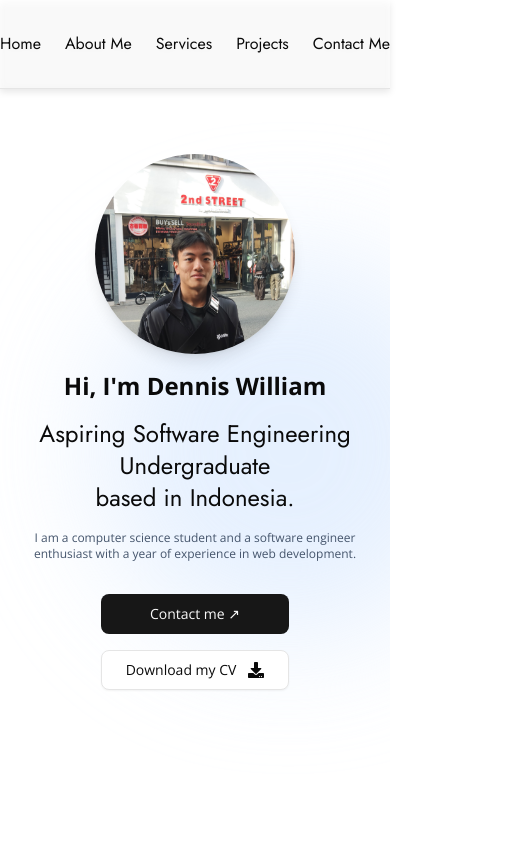
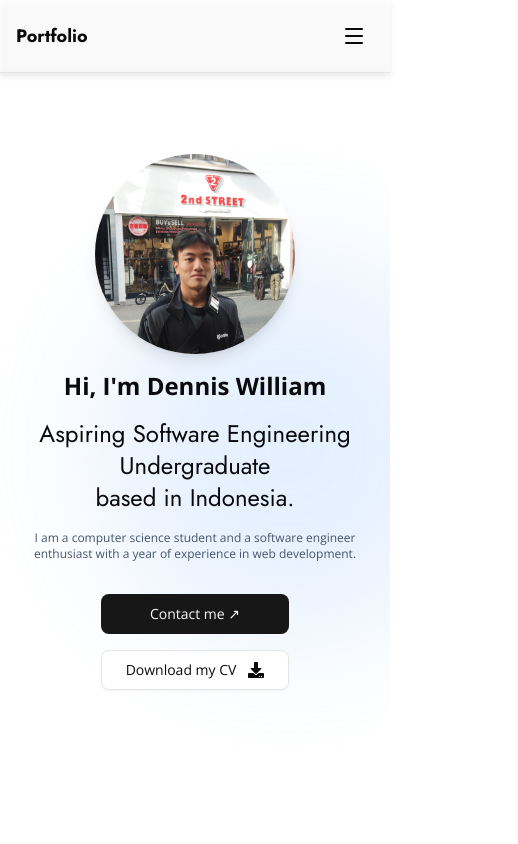
Before and after one commit to dennwill/portfolio, a Next.js app: page / in a window 390 px wide. Shown: the top 844 px of the page, 518 px wide, since content can reach past the window. Built offline with nearby package versions, Linux system fonts and the light colour scheme.

Commit message:
improved responsiveness

```diff
--- a/components/footers.tsx
+++ b/components/footers.tsx
@@ -5,22 +5,65 @@ import { Separator } from "./ui/separator";
 export default function Footers() {
   return (
     <>
-      <div className="w-full h-24 border-t flex justify-center items-center">
-        <span>© 2025 Dennis William</span>
-        <Separator orientation="vertical" className="mx-8" />
-        <span>denniswilliam1419@gmail.com</span>
-        <Separator orientation="vertical" className="mx-8" />
-        <div className="flex flex-row">
-          <Link href="https://github.com/dennwill">
-            <FaGithub size={24} className="mx-2" />
-          </Link>
+      <div className="w-full border-t bg-white">
+        <div className="hidden md:flex h-24 justify-center items-center gap-8 px-4">
+          <span className="text-sm lg:text-base">© 2025 Dennis William</span>
+          <Separator orientation="vertical" />
+          <span className="text-sm lg:text-base">denniswilliam1419@gmail.com</span>
+          <Separator orientation="vertical" />
+          <div className="flex flex-row gap-4">
+            <Link href="https://github.com/dennwill" target="_blank" rel="noopener noreferrer">
+              <FaGithub size={24} className="hover:text-sky-500 transition-colors" />
+            </Link>
+            <Link
+              href="https://www.linkedin.com/in/dennis-william-a89a8015b/"
+              target="_blank"
+              rel="noopener noreferrer"
+            >
+              <FaLinkedinIn size={24} className="hover:text-sky-500 transition-colors" />
+            </Link>
+          </div>
+          <Separator orientation="vertical" />
+          <span className="text-xs lg:text-sm text-gray-600">Portfolio inspired by GreatStack</span>
+        </div>
 
-          <Link href="https://www.linkedin.com/in/dennis-william-a89a8015b/">
-            <FaLinkedinIn size={24} className="mx-2" />
-          </Link>
+        <div className="md:hidden flex flex-col gap-4 px-4 py-6">
+          <div className="text-center">
+            <span className="text-xs sm:text-sm">© 2025 Dennis William</span>
+          </div>
+
+          <Separator />
+
+          <div className="text-center">
+            <a
+              href="mailto:denniswilliam1419@gmail.com"
+              className="text-xs sm:text-sm hover:text-sky-500 transition-colors break-all"
+            >
+              denniswilliam1419@gmail.com
+            </a>
+          </div>
+
+          <Separator />
+
+          <div className="flex justify-center gap-6">
+            <Link href="https://github.com/dennwill" target="_blank" rel="noopener noreferrer">
+              <FaGithub size={20} className="hover:text-sky-500 transition-colors" />
+            </Link>
+            <Link
+              href="https://www.linkedin.com/in/dennis-william-a89a8015b/"
+              target="_blank"
+              rel="noopener noreferrer"
+            >
+              <FaLinkedinIn size={20} className="hover:text-sky-500 transition-colors" />
+            </Link>
+          </div>
+
+          <Separator />
+
+          <div className="text-center">
+            <span className="text-xs text-gray-600">Portfolio inspired by GreatStack</span>
+          </div>
         </div>
-        <Separator orientation="vertical" className="mx-8" />
-        <span className="ml-4 text-sm text-gray-600">Portfolio inspired by GreatStack</span>
       </div>
     </>
   );
--- a/components/navbar.tsx
+++ b/components/navbar.tsx
@@ -1,29 +1,64 @@
+"use client";
+
 import { Jost } from "next/font/google";
 import Link from "next/link";
+import { useState } from "react";
+import { Menu, X } from "lucide-react";
+
 const jost = Jost({ subsets: ["latin"], weight: ["400", "700"] });
 
 export default function Navbar() {
+  const [isOpen, setIsOpen] = useState(false);
+
+  const links = [
+    { href: "/#home", label: "Home" },
+    { href: "/#about-me", label: "About Me" },
+    { href: "/#services", label: "Services" },
+    { href: "/#projects", label: "Projects" },
+    { href: "/#contact-me", label: "Contact Me" },
+  ];
+
   return (
     <>
-      <div
-        className={`flex flex-row border-b gap-6 py-8 text-center justify-center flex fixed top-0 w-full bg-white/70 backdrop-blur-xs filter drop-shadow-md z-20 ${jost.className}`}
+      <nav
+        className={`fixed top-0 w-full bg-white/70 backdrop-blur-xs filter drop-shadow-md z-20 border-b ${jost.className}`}
       >
-        <Link href="/#home" className="hover:text-sky-500 transition-colors">
-          Home
-        </Link>
-        <Link href="/#about-me" className="hover:text-sky-500 transition-colors">
-          About Me
-        </Link>
-        <Link href="/#services" className="hover:text-sky-500 transition-colors">
-          Services
-        </Link>
-        <Link href="/#projects" className="hover:text-sky-500 transition-colors">
-          Projects
-        </Link>
-        <Link href="/#contact-me" className="hover:text-sky-500 transition-colors">
-          Contact Me
-        </Link>
-      </div>
+        <div className="hidden md:flex flex-row gap-6 py-8 text-center justify-center px-4">
+          {links.map((link) => (
+            <Link
+              key={link.href}
+              href={link.href}
+              className="hover:text-sky-500 transition-colors text-sm lg:text-base"
+            >
+              {link.label}
+            </Link>
+          ))}
+        </div>
+
+        <div className="md:hidden flex items-center justify-between px-4 py-4">
+          <div className="text-lg font-bold">Portfolio</div>
+          <button onClick={() => setIsOpen(!isOpen)} className="p-2 hover:text-sky-500 transition-colors">
+            {isOpen ? <X size={24} /> : <Menu size={24} />}
+          </button>
+        </div>
+
+        {isOpen && (
+          <div className="md:hidden bg-white/95 backdrop-blur-sm border-t">
+            <div className="flex flex-col gap-3 px-4 py-4">
+              {links.map((link) => (
+                <Link
+                  key={link.href}
+                  href={link.href}
+                  onClick={() => setIsOpen(false)}
+                  className="hover:text-sky-500 transition-colors py-2 text-sm"
+                >
+                  {link.label}
+                </Link>
+              ))}
+            </div>
+          </div>
+        )}
+      </nav>
     </>
   );
 }
```
